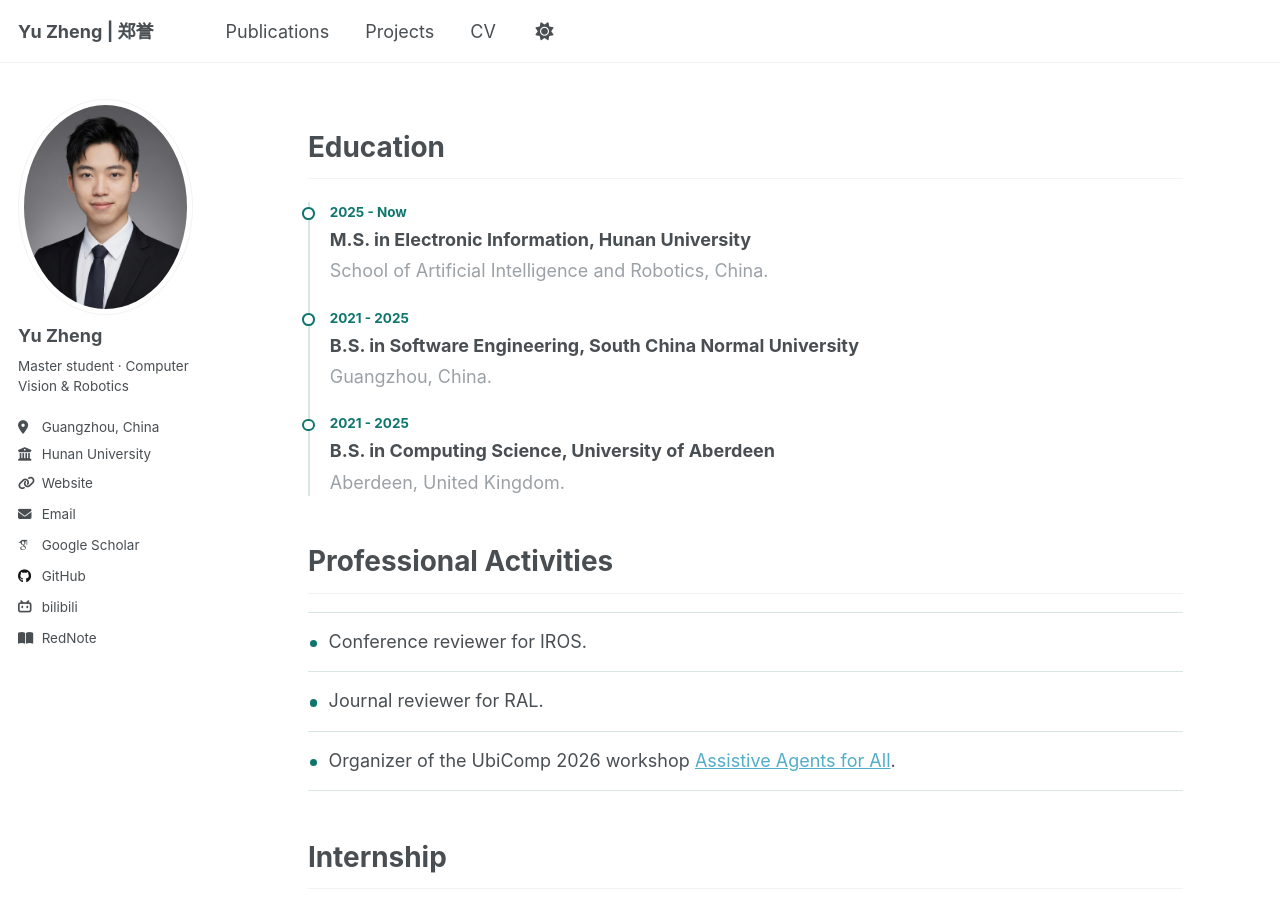
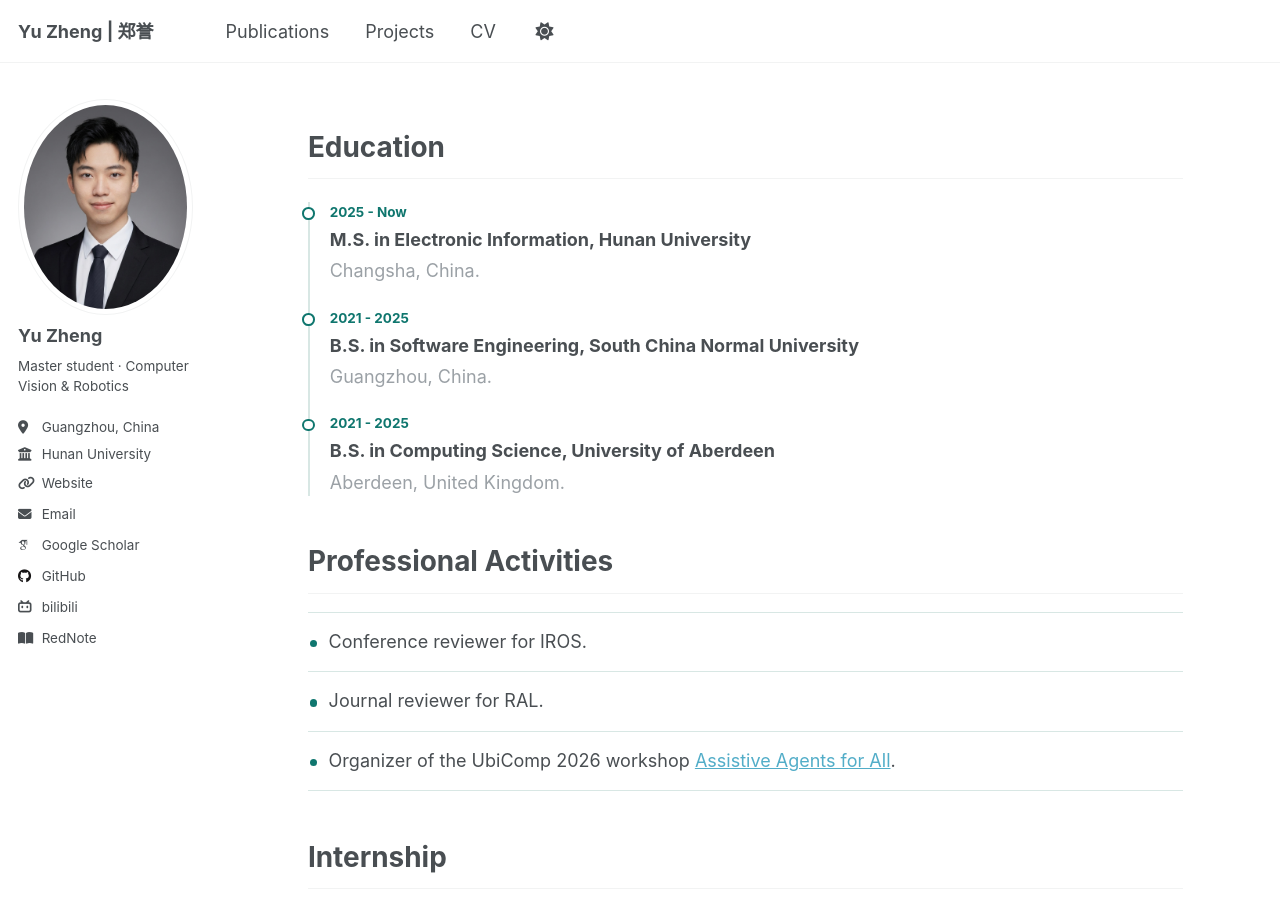
Before and after one commit to FaterYU/FaterYU.github.io, a Jekyll site: the page built from _pages/about.md, in a window 1280 px wide and 900 px high, scrolled down 1533 px. Built offline with Jekyll 4.4.1, drawn with Linux system fonts in a browser that asks for light colours; some web fonts are replaced.

Commit message:
Update education detail for M.S. degree

```diff
--- a/_data/profile.yml
+++ b/_data/profile.yml
@@ -93,7 +93,7 @@ publications:
 education:
   - period: "2025 - Now"
     title: "M.S. in Electronic Information, Hunan University"
-    detail: "School of Artificial Intelligence and Robotics, China."
+    detail: "Changsha, China."
   - period: "2021 - 2025"
     title: "B.S. in Software Engineering, South China Normal University"
     detail: "Guangzhou, China."
```
